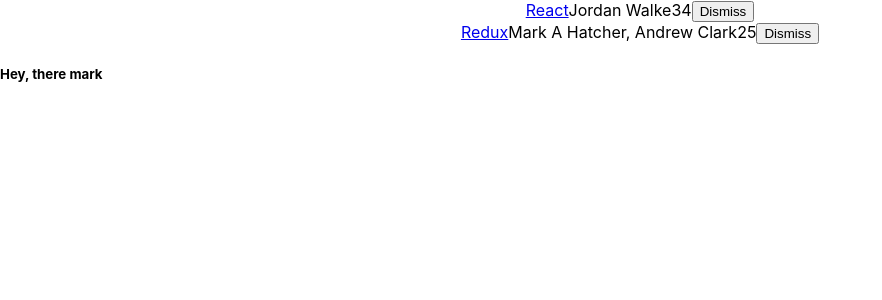
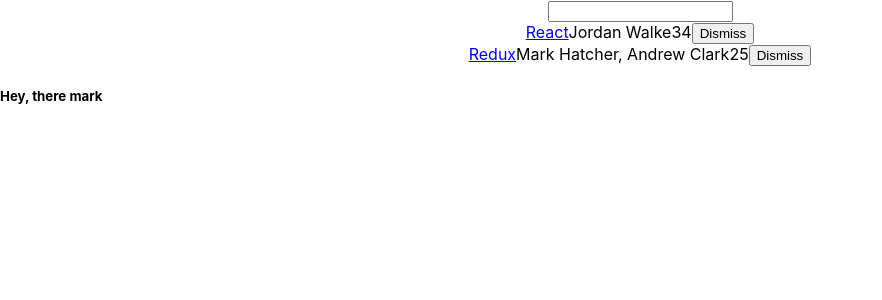
Before and after one commit to thefactmachine/r_2_r, a React (Create React App) app: page / in a window 1280 px wide. Shown: the top 300 px of the page, without its empty margins (0-882 px from the left). Built offline with nearby package versions, Linux system fonts and the light colour scheme.

Commit message:
forms and events

```diff
--- a/src/App.js
+++ b/src/App.js
@@ -13,7 +13,7 @@
 }, {
     title: 'Redux',
     url: 'https://redux.js.org/',
-    author: 'Mark A Hatcher, Andrew Clark',
+    author: 'Mark  Hatcher, Andrew Clark',
     num_comments: 2,
     points: 5,
     objectID: 1,
@@ -21,12 +21,31 @@
 
 
 
+function isSearched(searchTerm) {
+  return function (item) {
+    return item.title.toLowerCase().indexOf(searchTerm.toLowerCase()) !== -1;
+  }
+}
+
+
 class App extends Component {
   constructor(props) {
     super(props);
-    this.state = {list: list,};
+
+    this.state = {
+      list: list,
+      searchTerm: '',
+    };
+
+    this.onSearchChange = this.onSearchChange.bind(this);
     this.onDismiss = this.onDismiss.bind(this);
+
   } // constructor
+
+  onSearchChange(event) {
+     this.setState({searchTerm: event.target.value});
+
+  }
 
   onDismiss(id) {
     const isNotId = item => item.objectID !== id;
@@ -36,9 +55,13 @@
 
 
   render() {
+
       return (
         <div className="App">
-        {this.state.list.map(item =>
+        <form>
+          <input type="text" onChange={this.onSearchChange} />
+        </form>
+        {this.state.list.filter(isSearched(this.state.searchTerm)).map(item =>
           <div key={item.objectID}>
             <span>
               <a href={item.url}>{item.title}</a>
```
